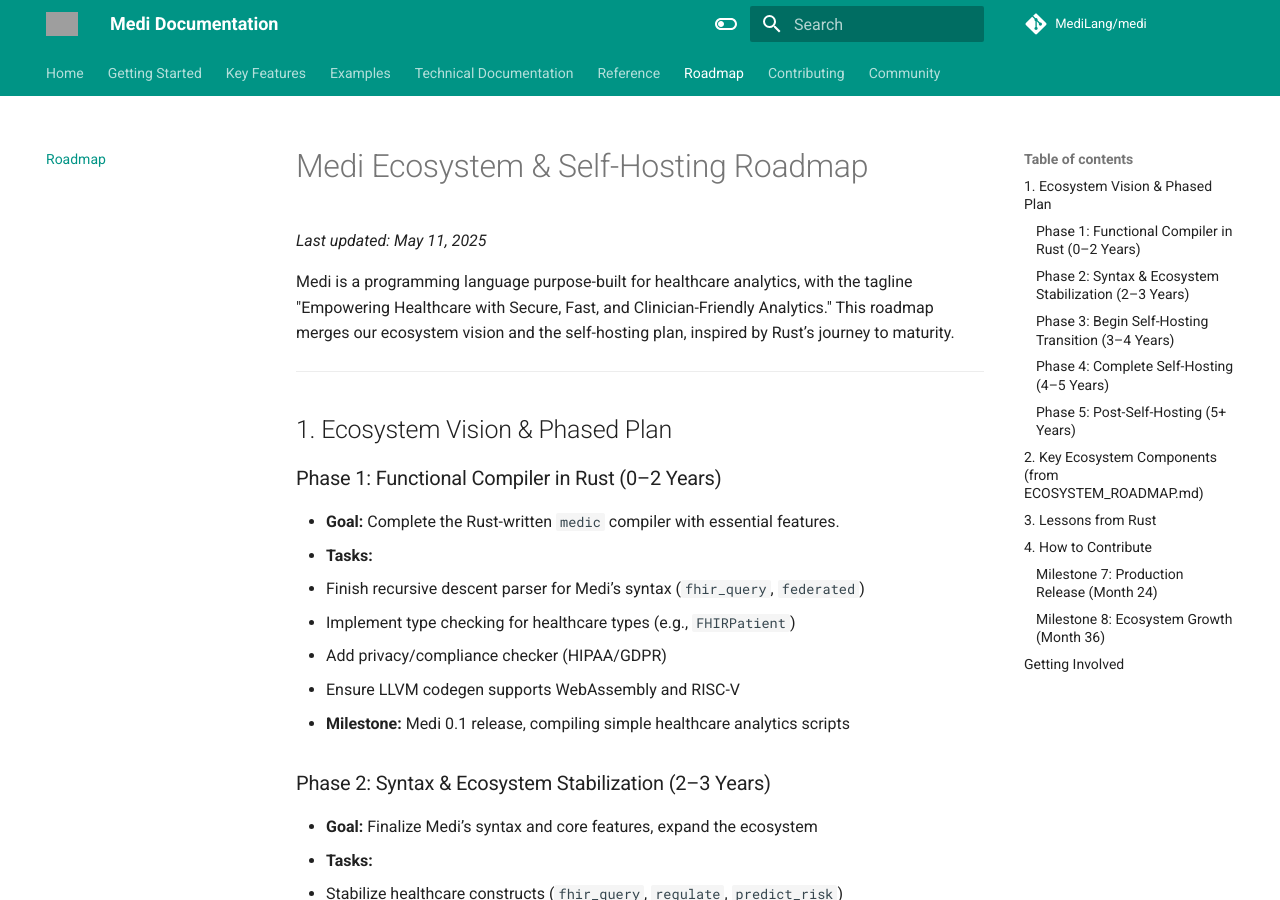
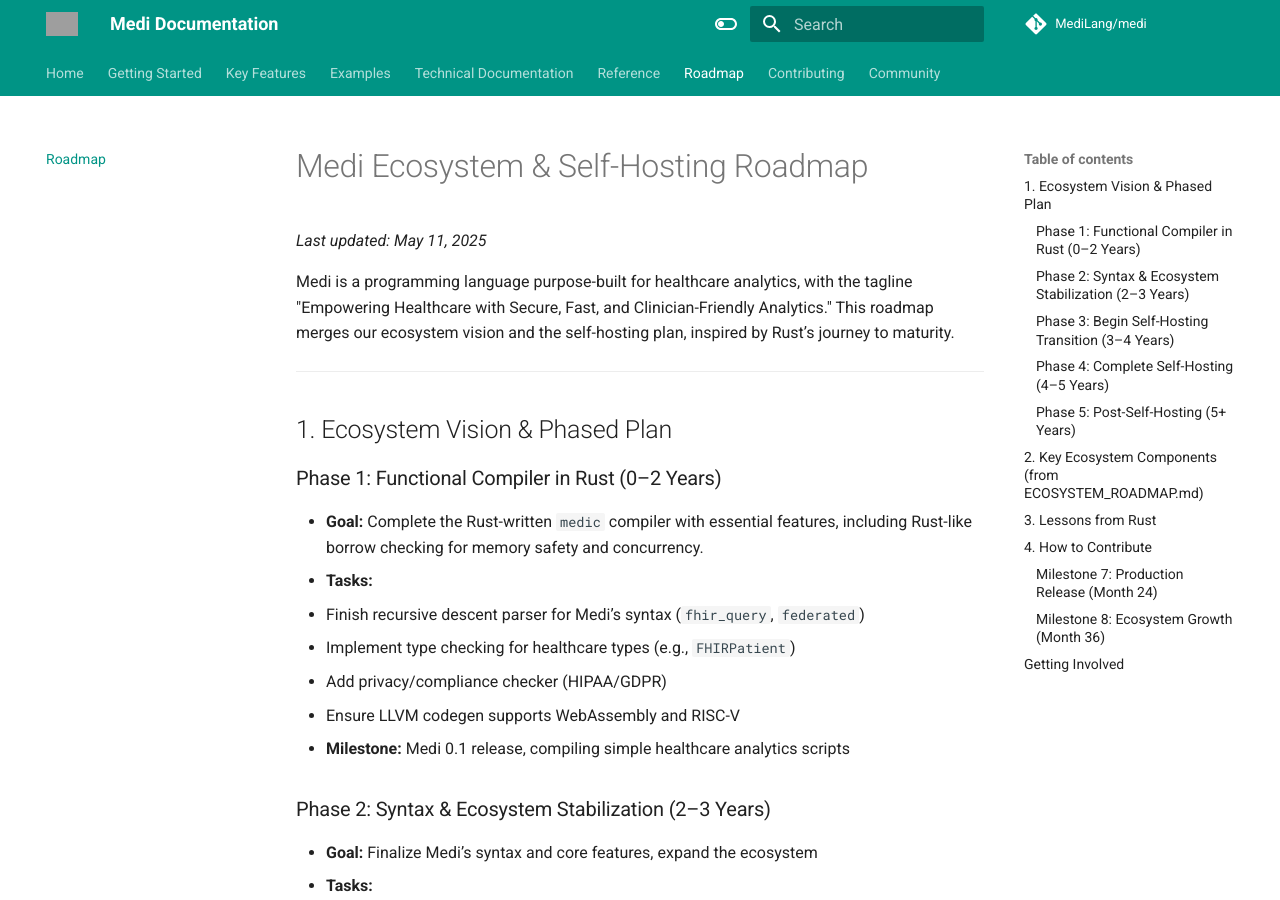
Before and after one commit to MediLang/medi, an MkDocs documentation site: the page built from docs/content/roadmap/index.md, in a window 1280 px wide and 900 px high. Built offline with MkDocs 1.6.1 and Material for MkDocs 9.7.7, drawn with Linux system fonts in a browser that asks for light colours; comment, search, counter and statistics services are not loaded; the version menu is left out; some of the changed text lies outside the part shown; grey boxes are pictures that could not be loaded.

Commit message:
Add borrow checking as core compiler milestone in all planning, PRD, and task management files (task_001.txt, tasks.json, PRD.txt, PRD-Phase-1.txt, roadmap)

```diff
--- a/docs/content/roadmap/index.md
+++ b/docs/content/roadmap/index.md
@@ -9,7 +9,7 @@
 ## 1. Ecosystem Vision & Phased Plan
 
 ### Phase 1: Functional Compiler in Rust (0–2 Years)
-- **Goal:** Complete the Rust-written `medic` compiler with essential features.
+- **Goal:** Complete the Rust-written `medic` compiler with essential features, including Rust-like borrow checking for memory safety and concurrency.
 - **Tasks:**
   - Finish recursive descent parser for Medi’s syntax (`fhir_query`, `federated`)
   - Implement type checking for healthcare types (e.g., `FHIRPatient`)
@@ -65,6 +65,7 @@
 - **Iterative Development:** Focus on a minimal, stable subset for self-hosting
 - **Community Involvement:** Use GitHub Discussions, RFCs for stabilization
 - **Bootstrapping Strategy:** Gradual transition (parser first, then compiler)
+- **Borrow Checking:** Adopt Rust-like borrow checking for safety and concurrency in Medi, ensuring memory safety and preventing data races in healthcare analytics.
 
 ---
 
```
Also changed, not shown: 4 other files.
